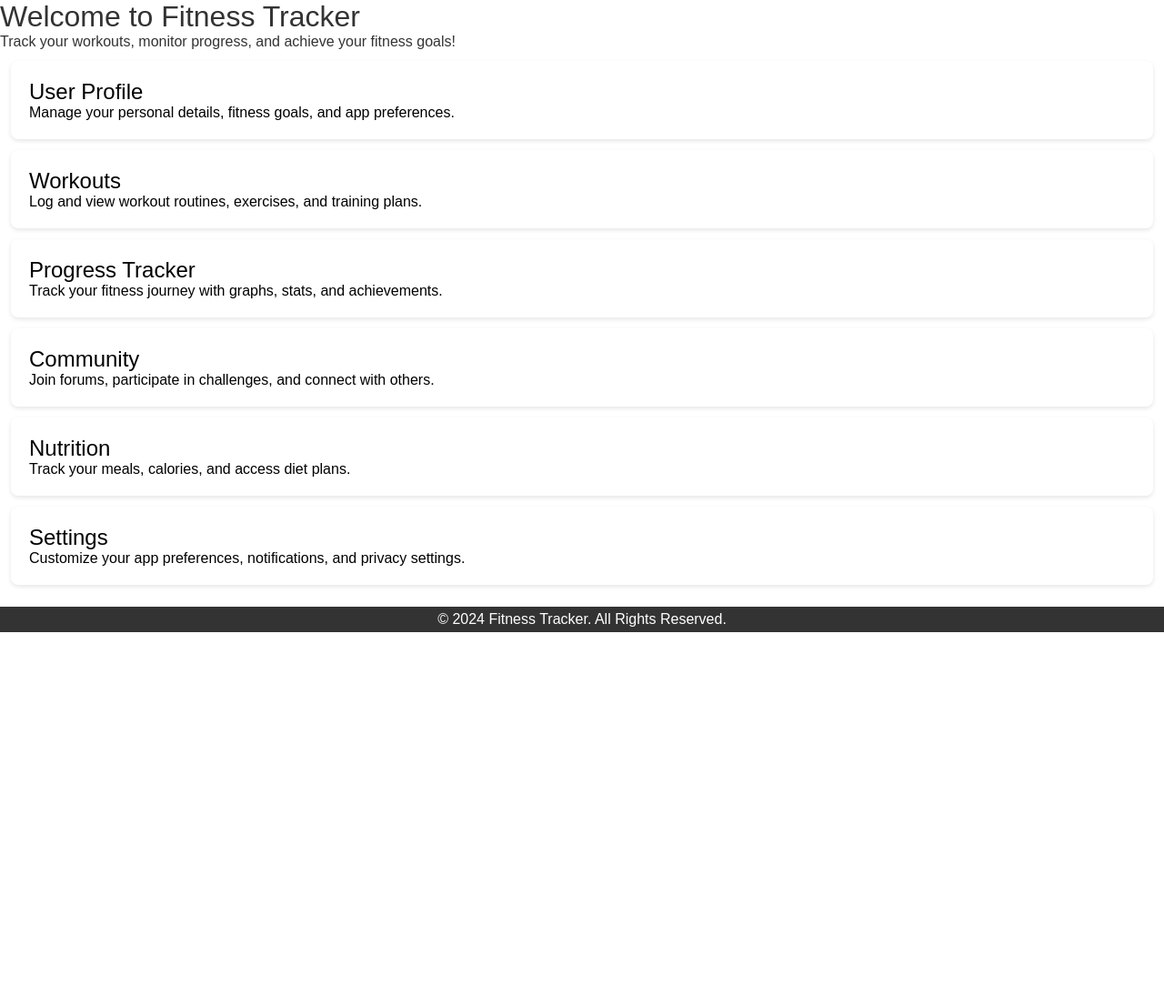
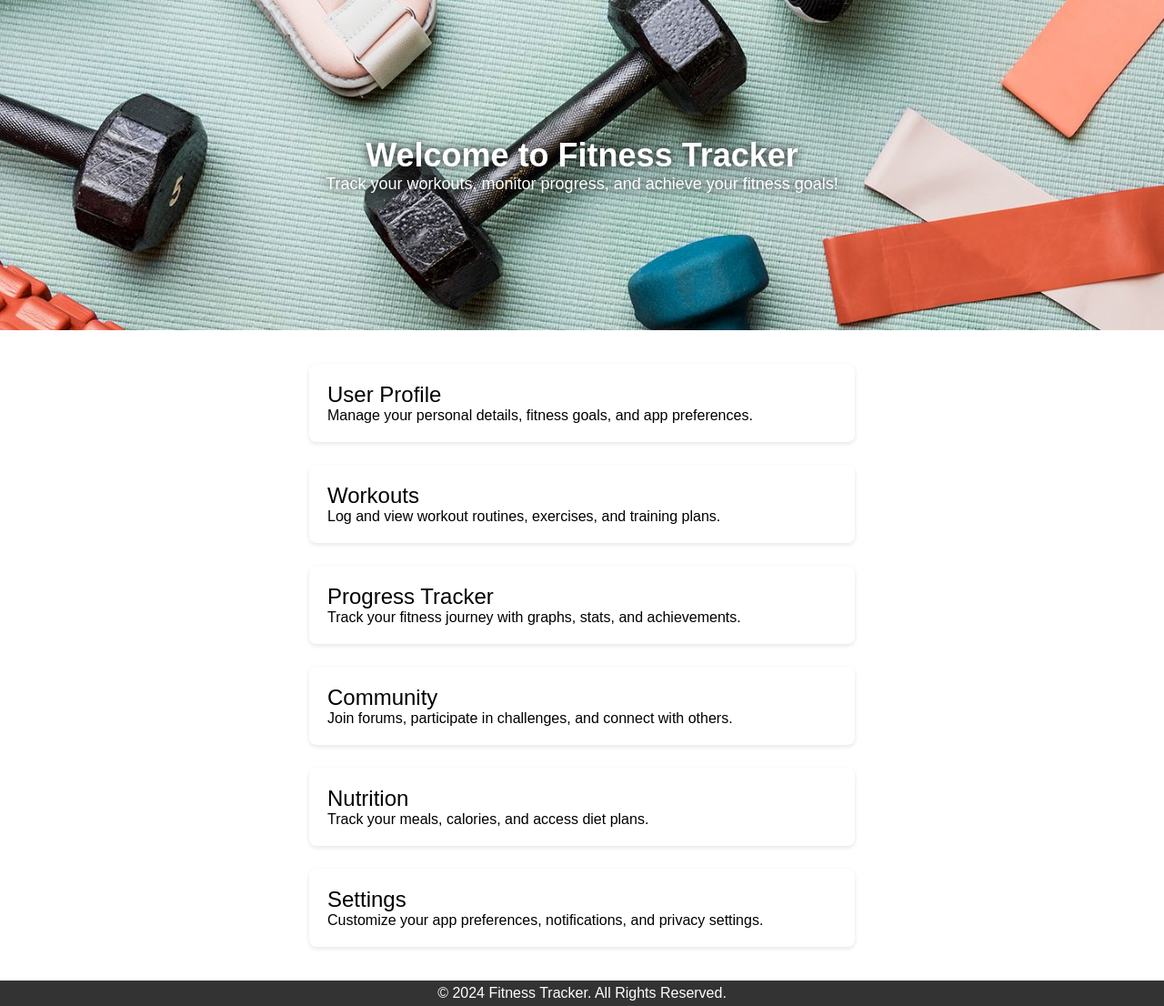
Before and after one commit to LinardR/Fitness-Tracker, a PHP site: page / in a window 1280 px wide. Shown: the part 60-1166 px from the top of the page at 91% size. Before the commit the page ends 755 px from the top, so only its background shows below. Run offline with PHP 8.4, Linux system fonts and the light colour scheme.

Commit message:
style.css index.html

```diff
--- a/Fitness Tracker/assets/css/style.css
+++ b/Fitness Tracker/assets/css/style.css
@@ -81,6 +81,9 @@
 		.settings-background {
             background: url("../../assets/img/settings.jpg");
         }
+		.text-background {
+			 background: url("../../assets/img/Foto1.jpg");
+		}
 
 		.profile-background h1 {
 			    font-size: 36px;
@@ -115,7 +118,7 @@
 			color:#000;
         }
 
-		#profile, #profile-display, #log-workout, #workout-history, #settings, #nutrition, #forums, #challenges, #group-activities, #progress-tracker {
+		section {
 			  max-width: 600px;
 			  margin: 25px auto;
 			  padding: 20px;
--- a/Fitness Tracker/index.html
+++ b/Fitness Tracker/index.html
@@ -21,7 +21,9 @@
 	<div class="container">
 	<div class="center-image">
 	</div>
-	    <div class="text-background">
+
+
+		  	    <div class="text-background cover-bg">
         <h1>Welcome to Fitness Tracker</h1>
         <p>Track your workouts, monitor progress, and achieve your fitness goals!</p>
 		</div>
```
